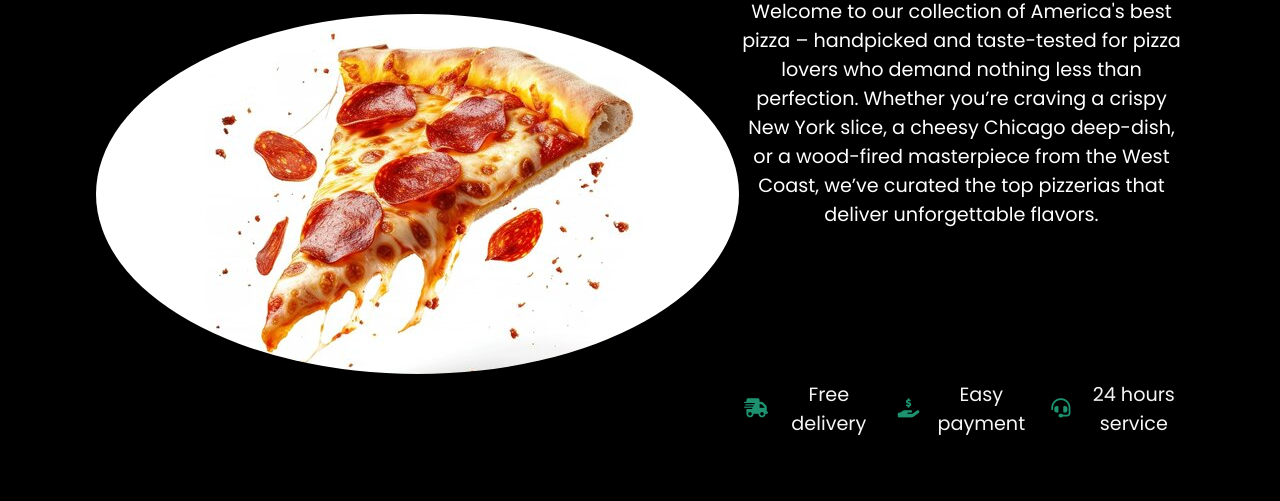
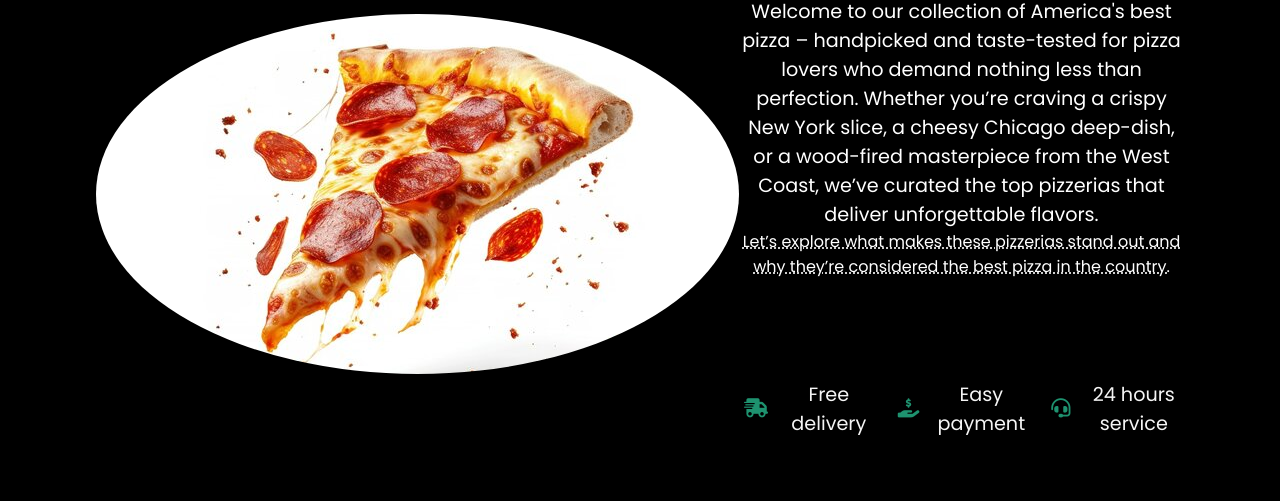
Before and after one commit to w-e320/pizza-paradise, a plain HTML site: page review.html in a window 1280 px wide. Shown: the part 271-772 px from the top of the page. Drawn offline with Linux system fonts and the light colour scheme.

Commit message:
Add files via upload

```diff
--- a/review.css
+++ b/review.css
@@ -108,6 +108,10 @@ header {
     font-size: 1.2rem;
 }
 
+#about-head abbr{
+    color: white;
+}
+
 #about-head img{
     border-radius: 70%;
 }
@@ -180,6 +184,7 @@ header {
     width: 100%;
 }
 
+
 .testimonial-box{
     width: 500px;
     background-color: aliceblue;
@@ -187,6 +192,7 @@ header {
     margin: 15px;
     cursor: pointer;
 }
+
 
 .profile-img{
     width: 60px;
```
